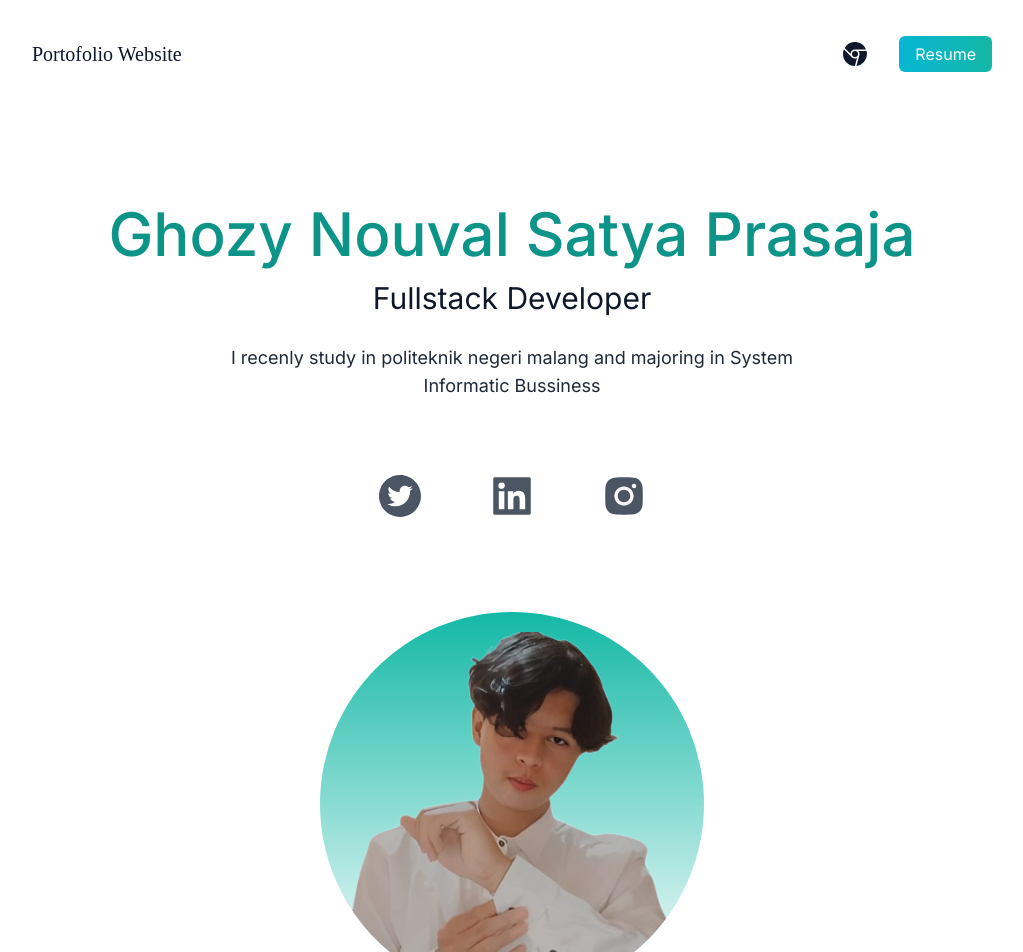
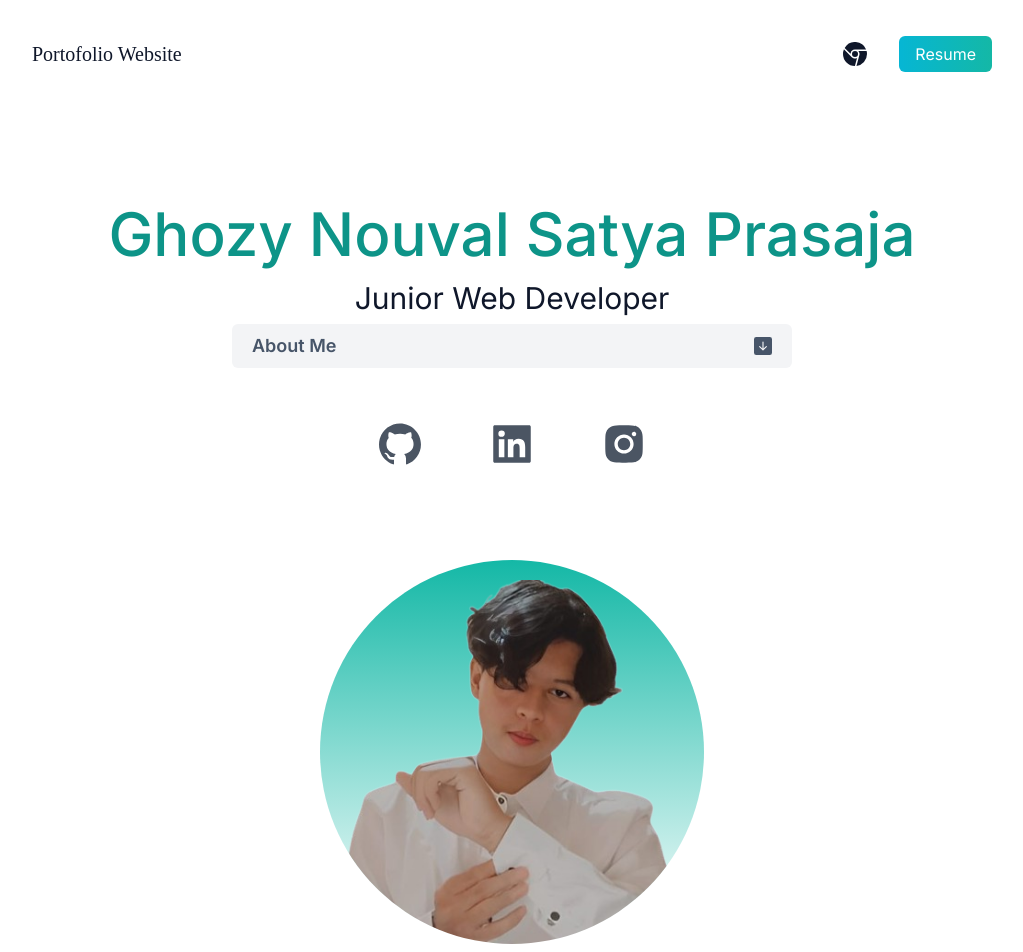
Before and after one commit to Prasaja22/resume, a Next.js app: page / in a window 1280 px wide. Shown: the top 952 px of the page, without its empty margins (128-1151 px from the left). Built offline with nearby package versions, Linux system fonts and the light colour scheme.

Commit message:
[STYLE] fix pp overflow

```diff
--- a/app/page.js
+++ b/app/page.js
@@ -1,9 +1,10 @@
+"use client";
+
 import { BsBrowserChrome } from "react-icons/bs";
-import {
-  AiFillTwitterCircle,
-  AiFillLinkedin,
-  AiFillInstagram,
-} from "react-icons/ai";
+
+import { BsFillArrowDownSquareFill } from "react-icons/bs";
+
+import { AiFillGithub, AiFillLinkedin, AiFillInstagram } from "react-icons/ai";
 
 import Image from "next/image";
 
@@ -16,6 +17,7 @@ import consulting from "../public/consulting.png";
 import web1 from "../public/web1.png";
 import web2 from "../public/web2.png";
 import web3 from "../public/web4.png";
+import { useState } from "react";
 
 const portofolioImages = [web1, web2, web3];
 
@@ -41,8 +43,10 @@ const cardItems = [
 ];
 
 export default function Home() {
+  const [toggle, setToggle] = useState(false);
+
   return (
-    <main className="bg-white px-10 md:px-20 lg:px-40">
+    <main className="bg-white px-10 md:px-20 lg:px-40 ">
       <section className=" min-h-screen text-slate-900">
         <nav className="py-10 mb-12 flex justify-between">
           <h1 className="text-xl font-burtons">Portofolio Website</h1>
@@ -64,19 +68,43 @@ export default function Home() {
           <h2 className="text-5xl py-2 text-teal-600 font-medium md:text-6xl">
             Ghozy Nouval Satya Prasaja
           </h2>
-          <h3 className="text-2xl py-2 md:text-3xl">Fullstack Developer</h3>
-          <p className="text-md py-5 leading-8 text-gray-800 md:text-lg max-w-xl mx-auto">
-            I recenly study in politeknik negeri malang and majoring in System
-            Informatic Bussiness
+          <h3 className="text-2xl py-2 md:text-3xl">Junior Web Developer</h3>
+          <div className="md:px-20 lg:px-40">
+            <div
+              className="bg-gray-100 cursor-pointer rounded-md text-slate-600 flex justify-between px-5 py-2 md:text-lg items-center"
+              onClick={(t) => setToggle((t) => !toggle)}
+            >
+              <h3 className="font-semibold">About Me</h3>
+              <BsFillArrowDownSquareFill />
+            </div>
+          </div>
+
+          <p
+            className={`text-md py-5 leading-8 text-gray-800 md:text-lg max-w-xl mx-auto flex justify-between ${
+              toggle ? "" : "hidden"
+            }`}
+          >
+            7th semester student majoring in business information systems from
+            the State Polytechnic of Malang Have an interest in the world of
+            website development and Android-based application development. Able
+            to create web applications using the Laravel framework and Android
+            applications using the Flutter framework. Looking for internship
+            opportunities in the field of full stack developer, back-end,
+            front-end, or android developer to improve skills.
           </p>
         </div>
         <div className="text-5xl flex justify-center gap-16 py-3 text-gray-600">
-          <AiFillTwitterCircle />
+          <AiFillGithub />
           <AiFillLinkedin />
           <AiFillInstagram />
         </div>
-        <div className="relative mx-auto bg-gradient-to-b mb-7 from-teal-500 rounded-full w-80 h-80 mt-20 overflow-hidden md:h-96 md:w-96">
-          <Image src={pp} alt="pp" priority className="object-fill mt-5" />
+        <div className="relative mx-auto max-w-screen-xl bg-gradient-to-b mb-7 from-teal-500 rounded-full w-72 h-72 mt-20 overflow-hidden md:h-96 md:w-96">
+          <Image
+            src={pp}
+            alt="pp"
+            priority
+            className="object-cover w-full h-full mt-5"
+          />
         </div>
       </section>
       <section className="text-slate-900">
```
